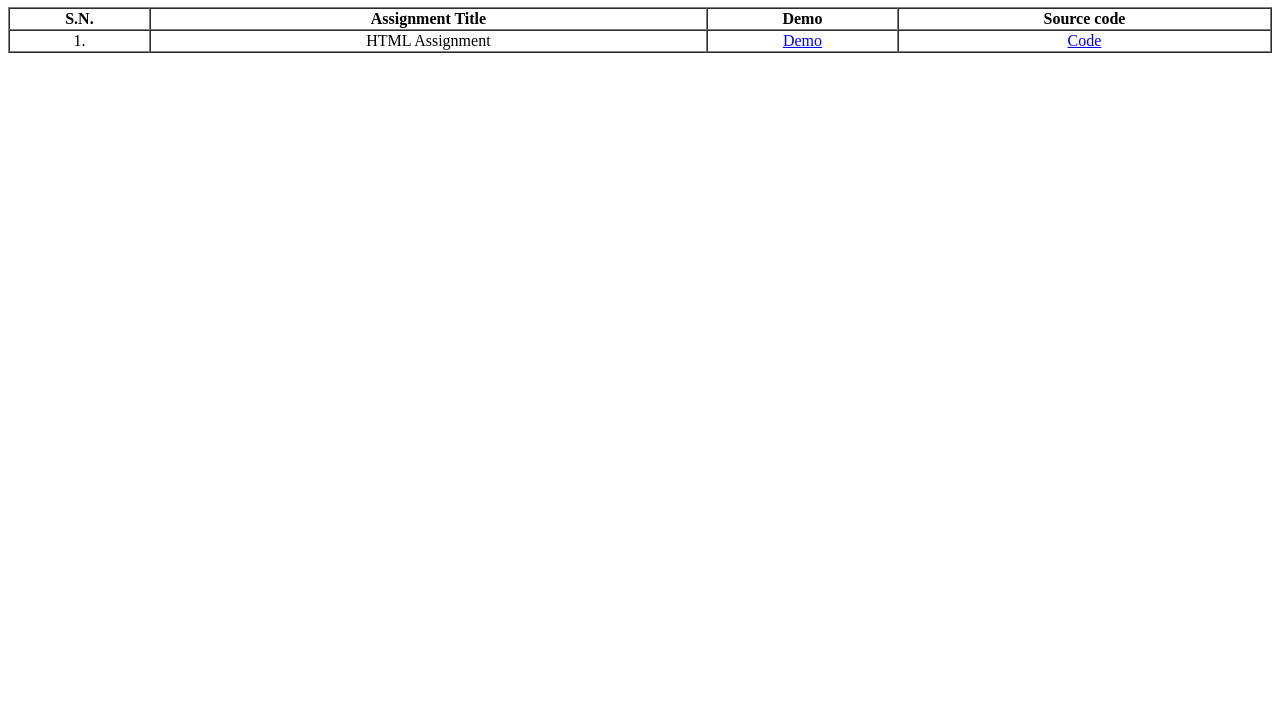
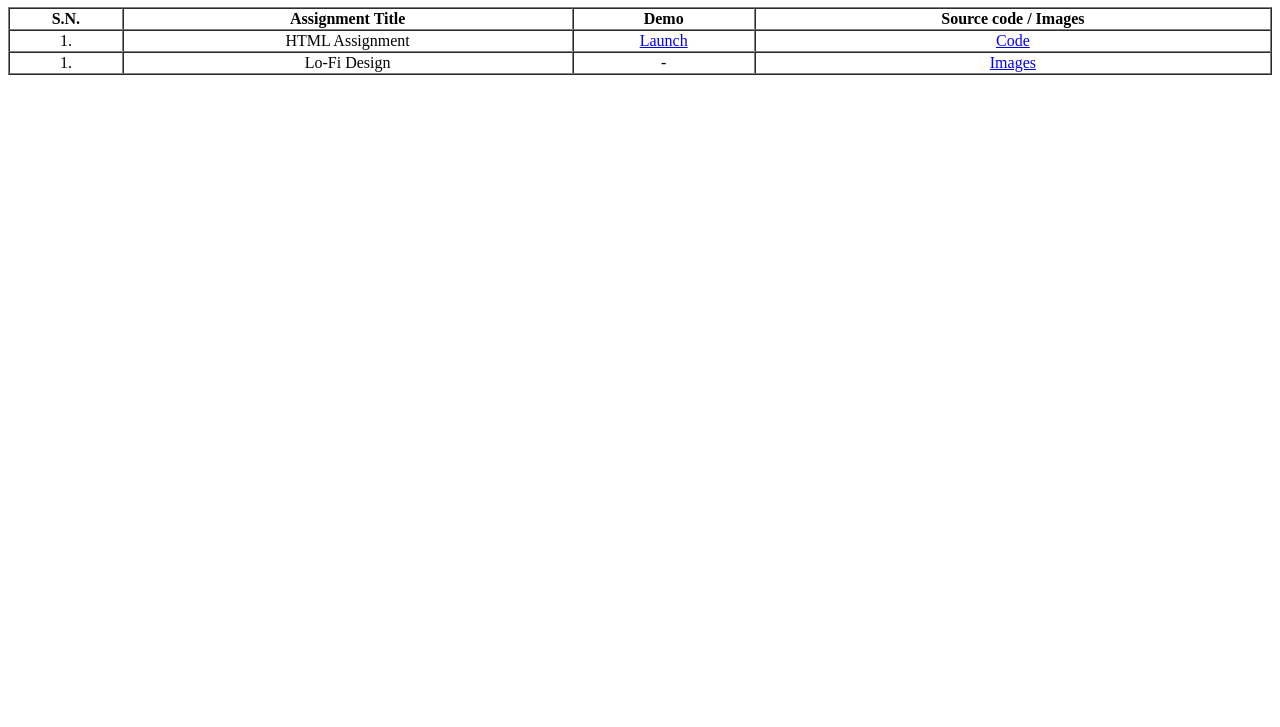
Before and after one commit to crazieeKinG/Leapfrog, a plain HTML site: page index.html in a window 1280 px wide. Shown: the part 73-800 px from the top of the page. Drawn offline with Linux system fonts and the light colour scheme.

Commit message:
Update Assignment 1

```diff
--- a/index.html
+++ b/index.html
@@ -16,15 +16,21 @@
                 <th>S.N.</th>
                 <th>Assignment Title</th>
                 <th>Demo</th>
-                <th>Source code</th>
+                <th>Source code / Images</th>
             </tr>
         </thead>
         <tbody align="center">
             <tr>
                 <td>1.</td>
                 <td>HTML Assignment</td>
-                <td><a href="https://crazieeking.github.io/Leapfrog/Assignments/HTML_Assignment/">Demo</a></td>
+                <td><a href="https://crazieeking.github.io/Leapfrog/Assignments/HTML_Assignment/">Launch</a></td>
                 <td><a href="https://github.com/crazieeKinG/Leapfrog/tree/master/Assignments/HTML_Assignment">Code</a></td>
+            </tr>
+            <tr>
+                <td>1.</td>
+                <td>Lo-Fi Design</td>
+                <td>-</td>
+                <td><a href="https://github.com/crazieeKinG/Leapfrog/tree/master/Assignments/Lo-Fi%20Design">Images</a></td>
             </tr>
         </tbody>
     </table>
```
